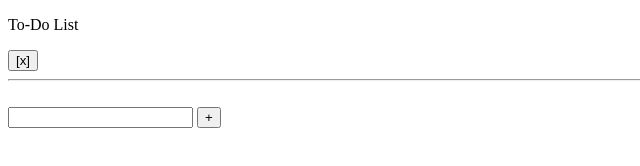
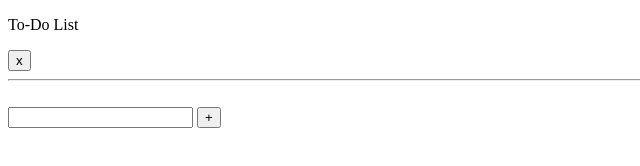
Before and after one commit to westernwall2/To-Do_List, a plain HTML site: page index.html in a window 1280 px wide. Shown: the full height of the page, 0-640 px from the left. Drawn offline with Linux system fonts and the light colour scheme.

Commit message:
mudei o botão

```diff
--- a/index.html
+++ b/index.html
@@ -11,7 +11,7 @@
     <div class="ToDo">
         <div class="titulo">
             <p>To-Do List</p>
-            <button id="limpar">[x]</button>
+            <button id="limpar">x</button>
         </div>
         <hr>
         <br>
```
